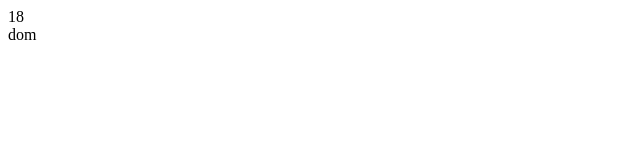
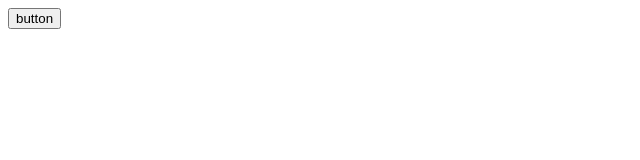
Before and after one commit to Shaobangzhu/react-clu-online-grocery, a React (Create React App) app: page / in a window 1280 px wide. Shown: the top 160 px of the page, without its empty margins (0-640 px from the left). Built offline with nearby package versions, Linux system fonts and the light colour scheme.

Commit message:
useState Hook相关介绍

```diff
--- a/src/App.tsx
+++ b/src/App.tsx
@@ -1,28 +1,17 @@
-import React from 'react';
-// TypeScript 是给每一个变量,形参，函数 (入参和返回值) 定义明确的类型
-// 1. 能够提供更好的语法提示
-// 2. 能够检测出潜在的问题
+// Hook 相关的类型定义
 
-// 函数组件, Props 类型如何定义
-type ChildProps = {
-  age: number;
-  dom: React.ReactElement;
-};
+import { useState } from 'react';
 
-function Child({ age, dom }: ChildProps) {
-  return (
-    <div>
-      <div>{age.toString()}</div>
-      {dom}
-    </div>
-  );
+type User = {
+  name?: string;
 }
 
 function App() {
-  const dom = <div>dom</div>;
+  const [ user, setUser ] = useState<User>({} as User)
   return (
     <div>
-      <Child age={18} dom={dom} />
+      <button onClick={() => {setUser({name: 'Extron'})}}>button</button>
+      <div>{user?.name}</div>
     </div>
   );
 }
```
